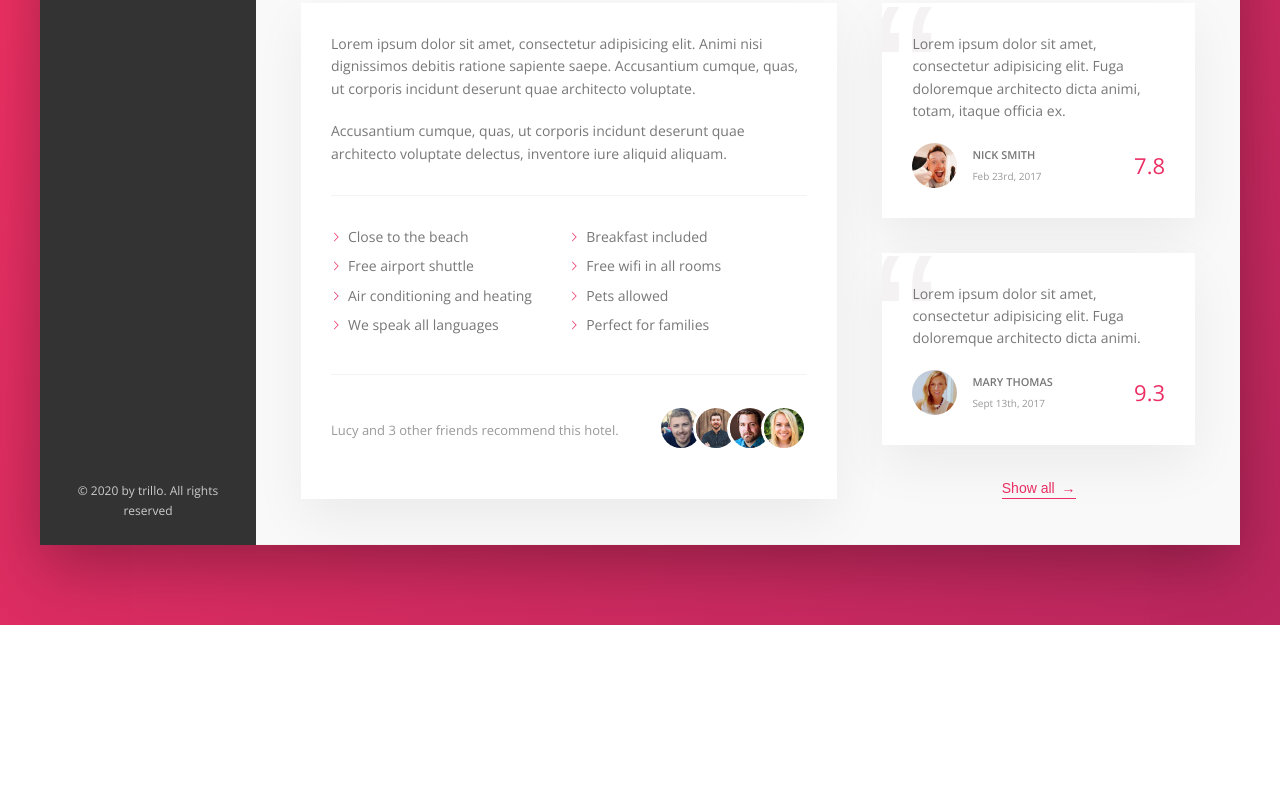
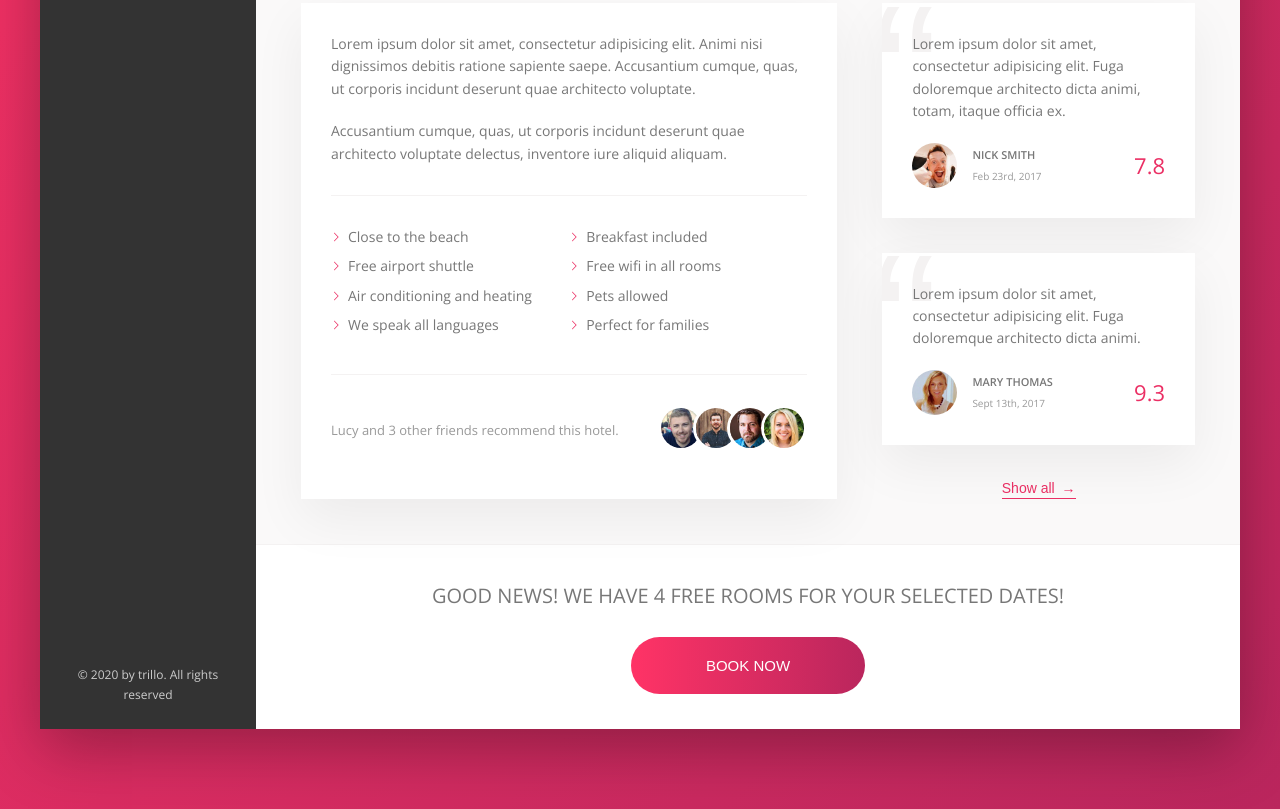
Before and after one commit to sean-birmingham/Trillo-Advanced-CSS, a website: page index.html in a window 1280 px wide. Shown: the part 644-1453 px from the top of the page. Before the commit the page ends 1269 px from the top, so only its background shows below. Drawn offline with nearby package versions, Linux system fonts and the light colour scheme.

Commit message:
finished building CTA section

```diff
--- a/index.html
+++ b/index.html
@@ -232,6 +232,15 @@
               <button class="btn-inline">Show all <span>&rarr;</span></button>
             </div>
           </div>
+          <div class="cta">
+            <h2 class="cta__book-now">
+              Good news! We have 4 free rooms for your selected dates!
+            </h2>
+            <button class="btn">
+              <span class="btn__visible">Book Now</span>
+              <span class="btn__invisible">Only 4 rooms left</span>
+            </button>
+          </div>
         </main>
       </div>
     </div>
--- a/sass/_components.scss
+++ b/sass/_components.scss
@@ -347,7 +347,7 @@
   }
 }
 
-// Reviews
+// REVIEWS
 .review {
   background-color: #fff;
   box-shadow: var(--shadow-light);
@@ -408,3 +408,72 @@
     z-index: 1;
   }
 }
+
+// CALL TO ACTION
+.cta {
+  padding: 3.5rem 0;
+  text-align: center;
+
+  &__book-now {
+    font-size: 2rem;
+    font-weight: 300;
+    text-transform: uppercase;
+    margin-bottom: 2.5rem;
+  }
+}
+
+.btn {
+  font-size: 1.5rem;
+  font-weight: 300;
+  text-transform: uppercase;
+  border: none;
+  border-radius: 100px;
+  background-image: linear-gradient(
+    to right,
+    var(--color-primary-light),
+    var(--color-primary-dark)
+  );
+  color: #fff;
+  position: relative;
+  overflow: hidden;
+  cursor: pointer;
+
+  & > * {
+    display: inline-block;
+    height: 100%;
+    width: 100%;
+    transition: all 0.2s;
+  }
+
+  &__visible {
+    padding: 2rem 7.5rem;
+  }
+
+  &__invisible {
+    position: absolute;
+    padding: 2rem 0rem;
+    left: 0;
+    top: -100%;
+  }
+
+  &:hover {
+    background-image: linear-gradient(
+      to left,
+      var(--color-primary-light),
+      var(--color-primary-dark)
+    );
+  }
+
+  &:hover &__visible {
+    transform: translateY(100%);
+  }
+
+  &:hover &__invisible {
+    top: 0;
+  }
+
+  &:focus {
+    outline: none;
+    animation: pulsate 1s infinite;
+  }
+}
```
Also changed, not shown: css/style.css.
